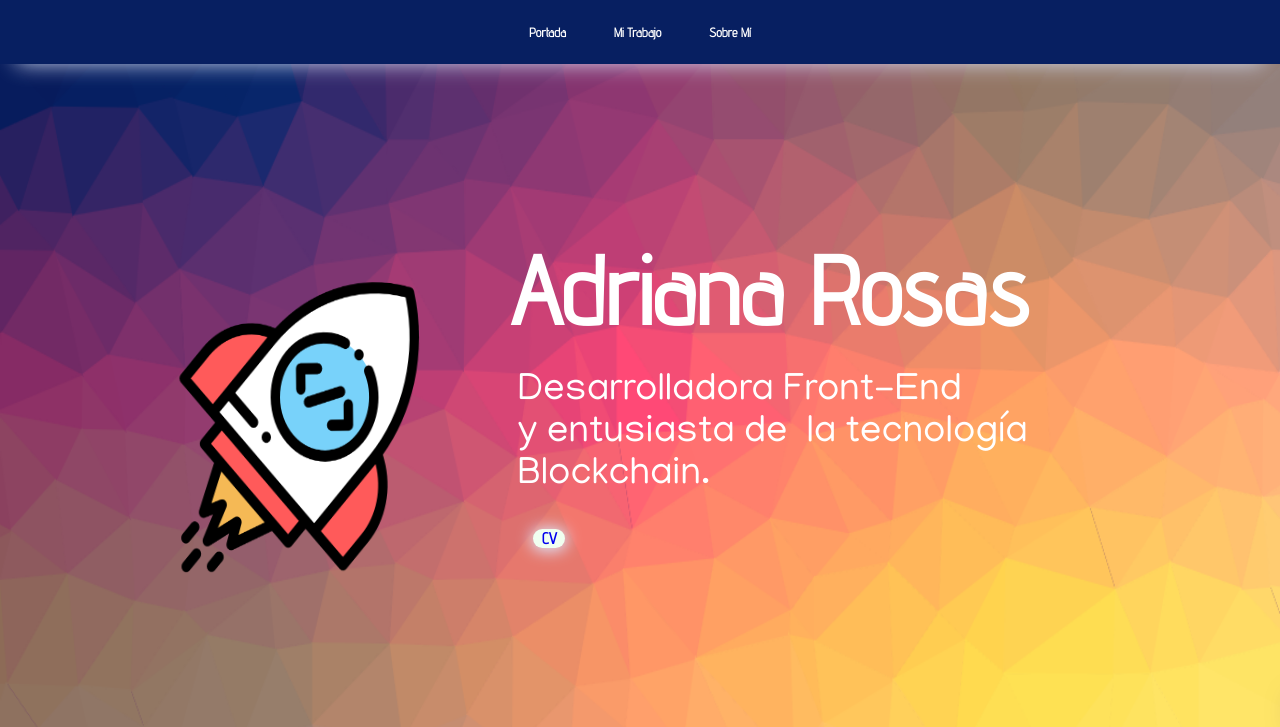
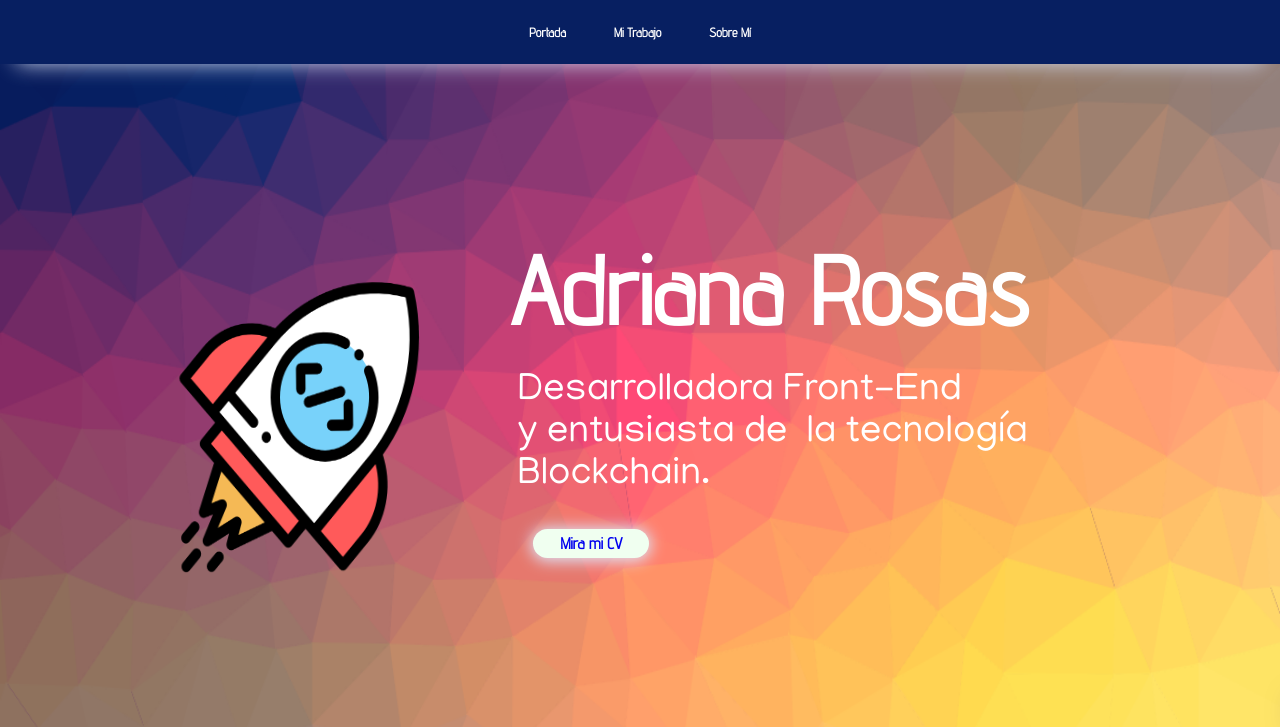
Before and after one commit to AdrianaRosas/portafolio, a website: page index.html in a window 1280 px wide. Shown: the top 727 px of the page. Drawn offline with Linux system fonts and the light colour scheme; a web font is replaced by a local one.

Commit message:
Change to CV button

```diff
--- a/index.html
+++ b/index.html
@@ -34,7 +34,7 @@
             <div class="inf-rock">
                  <h1>Adriana Rosas </h1>
                  <p class="hi">Desarrolladora Front-End <br>y entusiasta de  la tecnología<br>Blockchain.</p>
-                 <a href="Adriana Rosas Figueroa CV.pdf" target="_blank">CV</a>
+                 <a href="Adriana Rosas Figueroa CV.pdf" target="_blank">Mira mi CV</a>
             </div>
             </div>
         </section>
--- a/style.css
+++ b/style.css
@@ -187,6 +187,7 @@
     width: 5rem;
     height: 2rem;
     font-size: 1rem;
+    padding: 5px 15px;
     text-decoration: none;
     font-weight: bold;
     border-radius: 20px;
@@ -731,9 +732,10 @@ article{
 .inf-rock a {
   display: flex;
   align-items: center;
+  padding: 5px 10px;
   justify-content: center;
-  width: 2rem;
-  height: 2rem;
+  width: 6rem;
+  height: 3rem;
   font-size: 1rem;
   text-align: center;
 }
```
